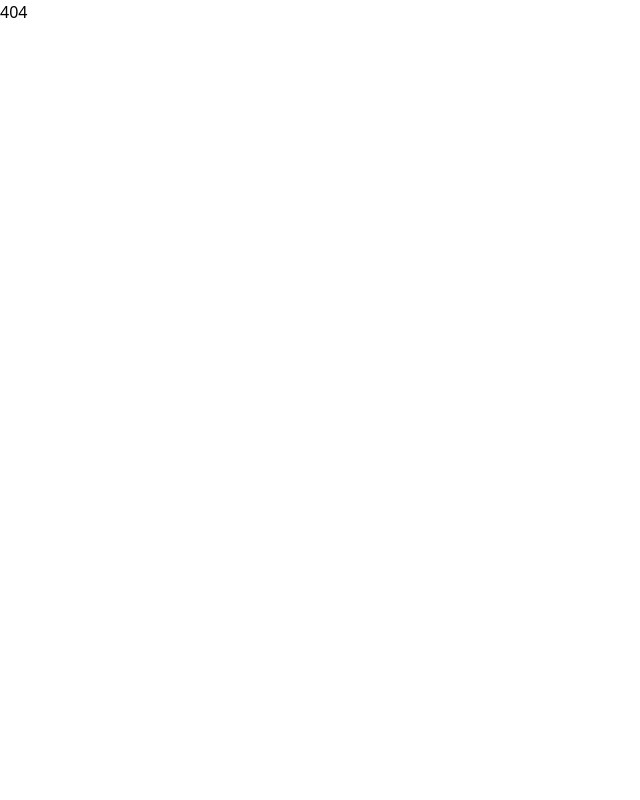
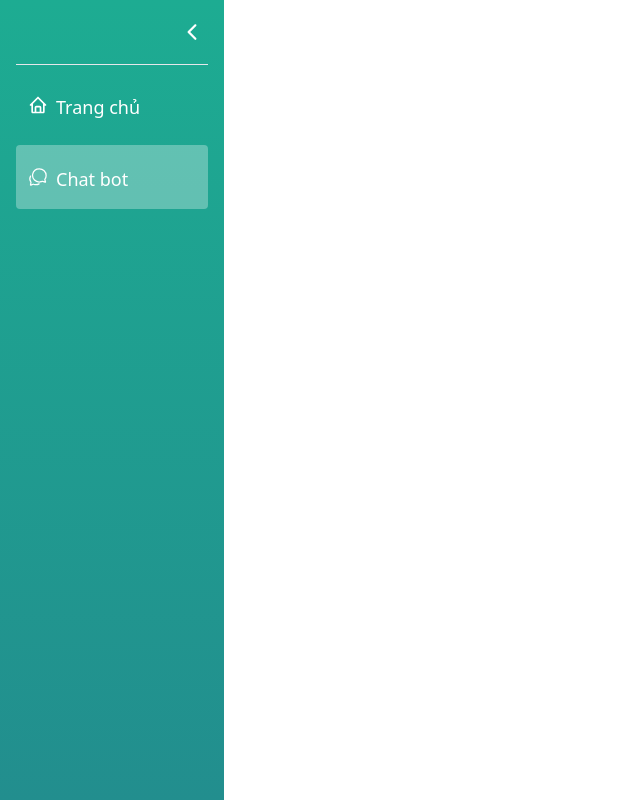
Before and after one commit to weebNeedWeed/Herlis, a React (Vite) app in the folder frontend/: page /chatbot in a window 1280 px wide. Shown: the whole page, without its empty margins (0-640 px from the left). Built offline with nearby package versions, Linux system fonts and the light colour scheme; a web font is replaced by a local one.

Commit message:
added chatbot page

```diff
--- a/frontend/src/App.jsx
+++ b/frontend/src/App.jsx
@@ -2,6 +2,7 @@ import Button from "./components/Button";
 import {createBrowserRouter, RouterProvider} from "react-router-dom";
 import HomePage from "./pages/HomePage";
 import NotFoundPage from "./pages/NotFoundPage";
+import ChatBotPage from "./pages/ChatBotPage/ChatBotPage";
 import DefaultLayout from "./components/ui/DefaultLayout";
 
 const router = createBrowserRouter([
@@ -12,6 +13,10 @@ const router = createBrowserRouter([
             {
                 index:true,
                 element: <HomePage />
+            },
+            {
+                path: "chatbot",
+                element: <ChatBotPage />
             }
         ]
     },
--- a/frontend/src/components/ui/SideMenu/SideMenu.jsx
+++ b/frontend/src/components/ui/SideMenu/SideMenu.jsx
@@ -1,7 +1,7 @@
 import { IoIosArrowBack} from "react-icons/io";
 import { BiHome } from "react-icons/bi";
 import MenuItem from "./MenuItem";
-import { TbError404 } from "react-icons/tb";
+import { IoChatbubblesOutline } from "react-icons/io5";
 
 function SideMenu() {
     return (
@@ -15,7 +15,7 @@ function SideMenu() {
             <hr className="bg-white w-full"/>
 
             <MenuItem to="/" label="Trang chủ" icon={<BiHome className="text-xl"/>}/>
-            <MenuItem to="/caigido" label="Something" icon={<TbError404 className="text-xl"/>}/>
+            <MenuItem to="/chatbot" label="Chat bot" icon={<IoChatbubblesOutline className="text-xl"/>}/>
         </div>
     );
 }
--- /dev/null
+++ b/frontend/src/pages/ChatBotPage/ChatBotPage.jsx
@@ -0,0 +1,5 @@
+function ChatBotPage() {
+    return <div></div>
+}
+
+export default ChatBotPage;
```
